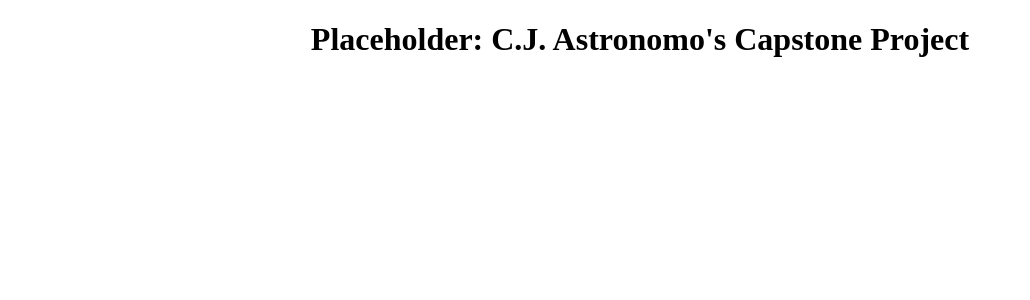
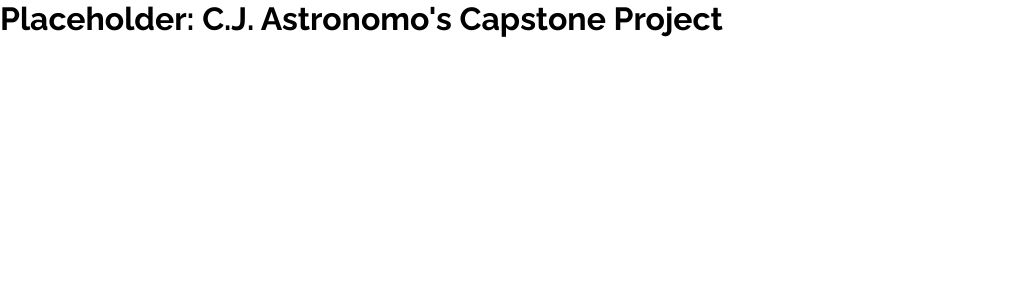
Before and after one commit to strawnz/cj-astronomo-capstone, a React (Create React App) app: page / in a window 1280 px wide. Shown: the top 300 px of the page, without its empty margins (0-1030 px from the left). Built offline with nearby package versions, Linux system fonts and the light colour scheme.

Commit message:
Set up initial styles

```diff
--- a/src/App.scss
+++ b/src/App.scss
@@ -1,38 +1 @@
-.App {
-  text-align: center;
-}
-
-.App-logo {
-  height: 40vmin;
-  pointer-events: none;
-}
-
-@media (prefers-reduced-motion: no-preference) {
-  .App-logo {
-    animation: App-logo-spin infinite 20s linear;
-  }
-}
-
-.App-header {
-  background-color: #282c34;
-  min-height: 100vh;
-  display: flex;
-  flex-direction: column;
-  align-items: center;
-  justify-content: center;
-  font-size: calc(10px + 2vmin);
-  color: white;
-}
-
-.App-link {
-  color: #61dafb;
-}
-
-@keyframes App-logo-spin {
-  from {
-    transform: rotate(0deg);
-  }
-  to {
-    transform: rotate(360deg);
-  }
-}
+@use '../styles/partials/global.scss' as *;
--- /dev/null
+++ b/styles/partials/global.scss
@@ -0,0 +1,29 @@
+@use './typography.scss' as *;
+@use './variables.scss' as *;
+@use './mixins.scss' as *;
+@forward './typography.scss';
+@forward './variables.scss';
+@forward './mixins.scss';
+
+* {
+    box-sizing: border-box;
+}
+
+body {
+    font-family: 'Raleway', Arial, Helvetica, sans-serif;
+    @include no-margin-padding;
+}
+
+a {
+    text-decoration: none;
+    color: inherit;
+}
+
+ul {
+    list-style-type: none;
+    padding: 0;
+}
+
+h1, h2, h3, h4, p {
+    margin: 0;
+}
--- /dev/null
+++ b/styles/partials/mixins.scss
@@ -0,0 +1,23 @@
+@use './variables.scss' as *;
+
+@mixin tablet {
+    @media screen and (min-width: $tablet-breakpoint) {
+        @content;
+    }
+}
+
+@mixin desktop {
+    @media screen and (min-width: $desktop-breakpoint) {
+        @content;
+    }
+}
+
+@mixin no-margin-padding {
+    margin: 0;
+    padding: 0;
+}
+
+@mixin flex-column {
+    display: flex;
+    flex-direction: column;
+}
--- /dev/null
+++ b/styles/partials/typography.scss
@@ -0,0 +1,15 @@
+@font-face {
+    font-family: 'Raleway';
+    src: url(../../assets/fonts/Raleway/Raleway-Regular.ttf) format(truetype);
+    font-weight: 400;
+}
+@font-face {
+    font-family: 'Raleway';
+    src: url(../../assets/fonts/Raleway/Raleway-SemiBold.ttf) format(truetype);
+    font-weight: 600;
+}
+@font-face {
+    font-family: 'Raleway';
+    src: url(../../assets/fonts/Raleway/Raleway-Bold.ttf) format(truetype);
+    font-weight: 700;
+}
--- /dev/null
+++ b/styles/partials/variables.scss
@@ -0,0 +1,4 @@
+$tablet-breakpoint: 768px;
+$desktop-breakpoint: 1280px;
+
+$logo-blue: #002F66;
```
